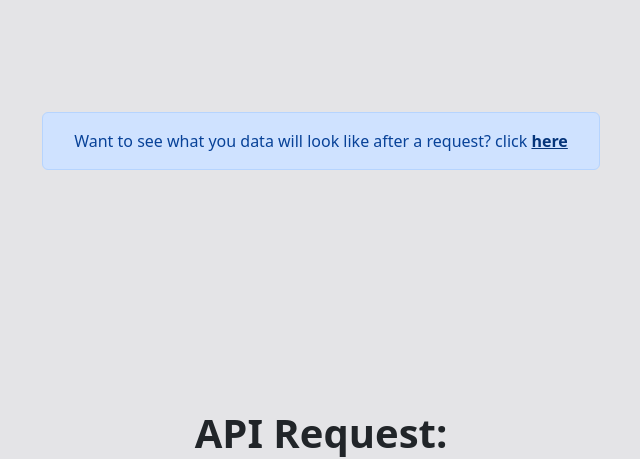
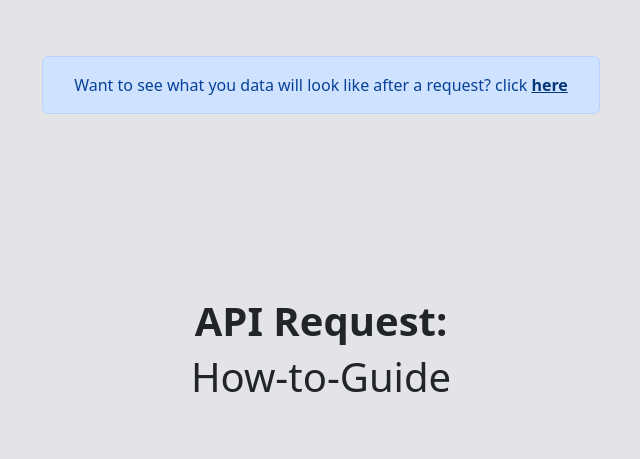
Before and after one commit to BrendenKingTLG/flask-api, a Flask app: page /guide in a window 1280 px wide. Shown: the top 459 px of the page, without its empty margins (319-959 px from the left). Run offline with Flask 2, Linux system fonts and the light colour scheme.

Commit message:
fixed alerts

```diff
--- a/static/css/style.css
+++ b/static/css/style.css
@@ -40,7 +40,7 @@ iframe {
 }
 
 #alert-learn-more {
-    margin: 10%;
+    margin: 5%;
     width: 50%;
 }
 
@@ -86,6 +86,6 @@ iframe {
 }
 
 #alert-home {
-    margin: 10%;
+    margin: 5%;
     width: 50%;
 }
```
